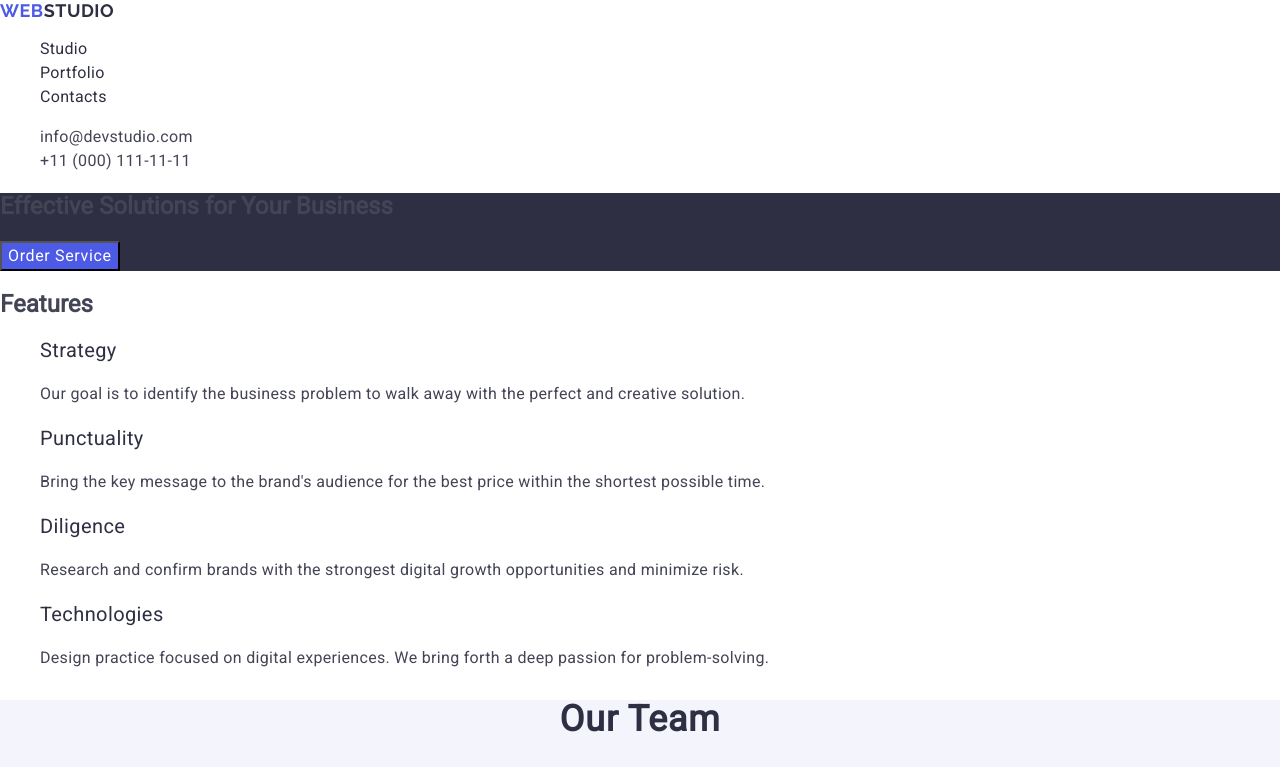
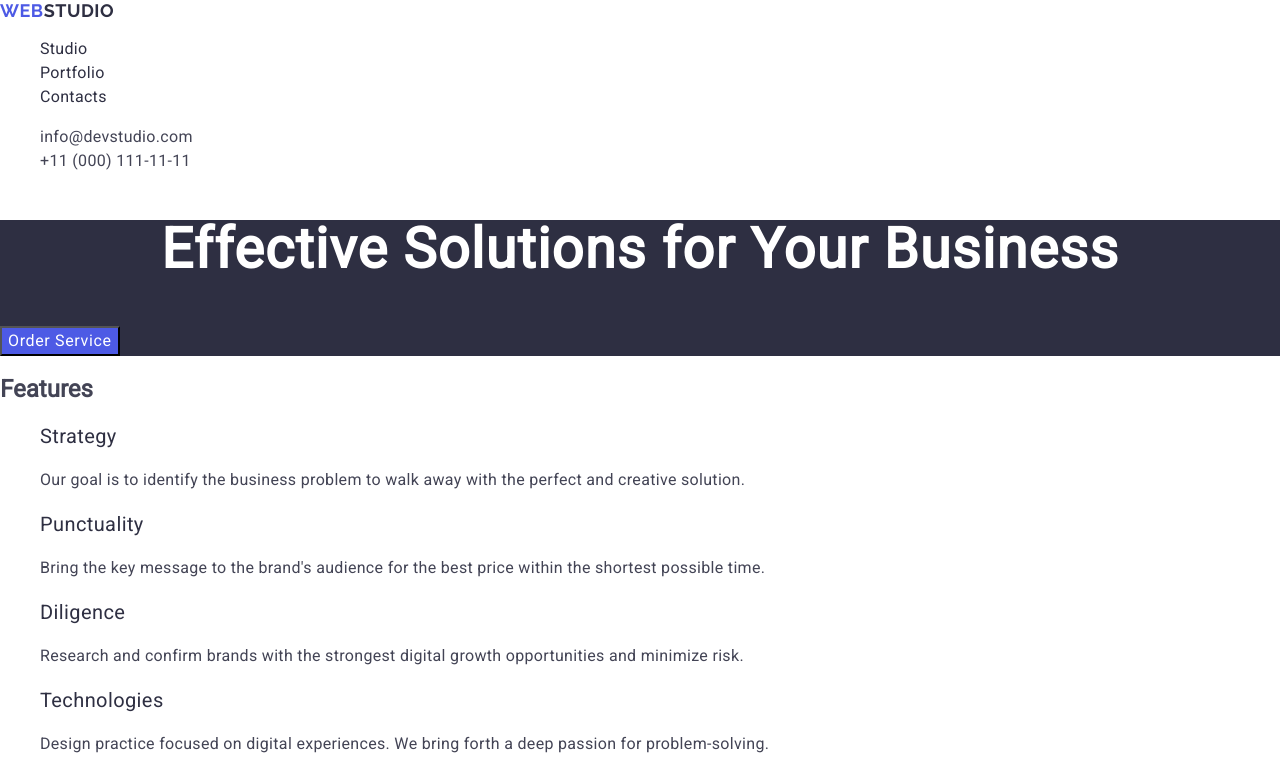
Before and after one commit to TarasEnt/goit-markup-hw-02, a plain HTML site: page index.html in a window 1280 px wide. Shown: the top 767 px of the page. Drawn offline with nearby package versions, Linux system fonts and the light colour scheme.

Commit message:
Add files via upload

```diff
--- a/css/steles.css
+++ b/css/steles.css
@@ -51,7 +51,7 @@ color: #434455;
 .page-footer{
     background-color: #2e2f42;
 }
-.hero title{
+.hero-title{
         font-size: 56px;
         line-height: 1.07;
         letter-spacing: 0.02em;
```
